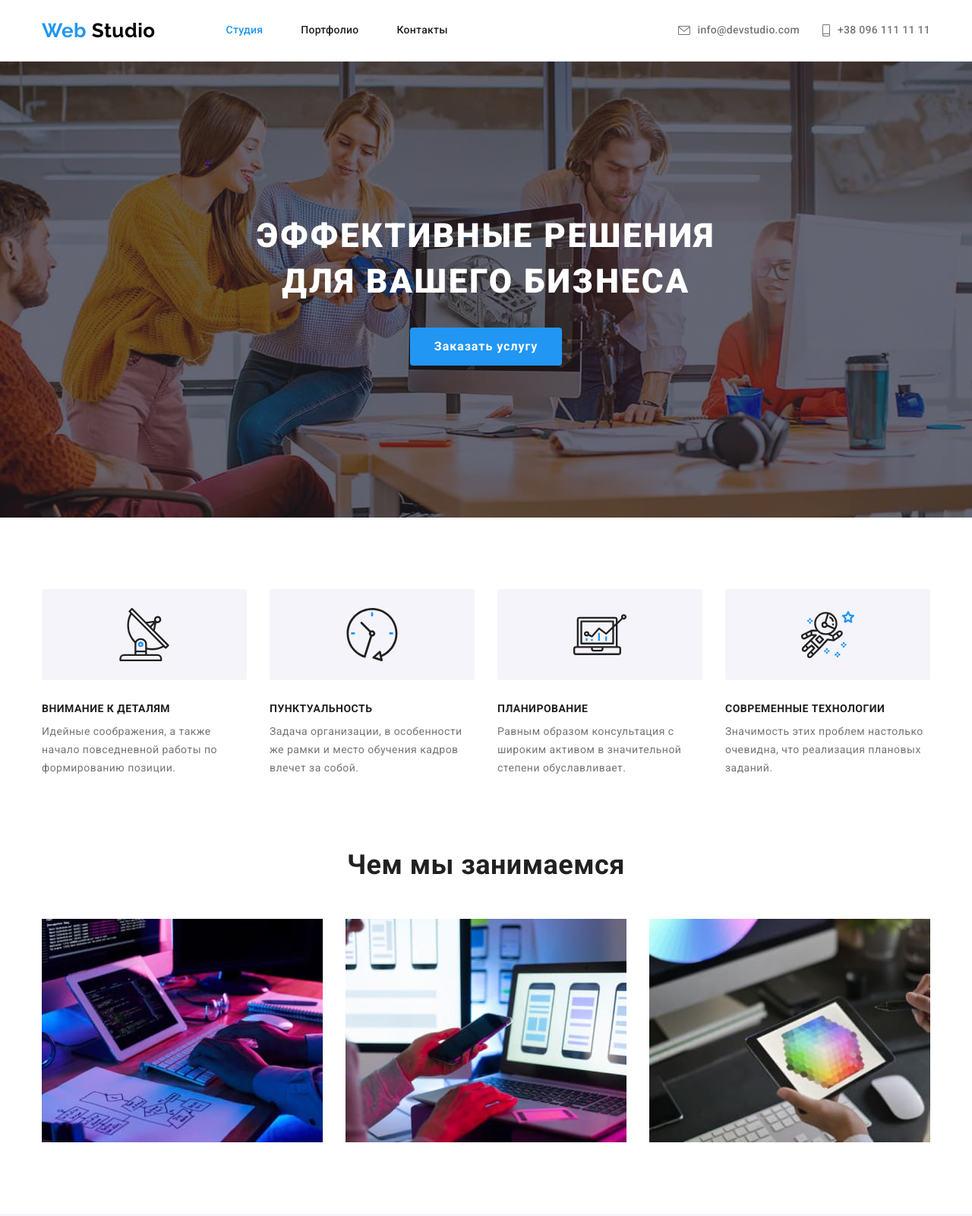
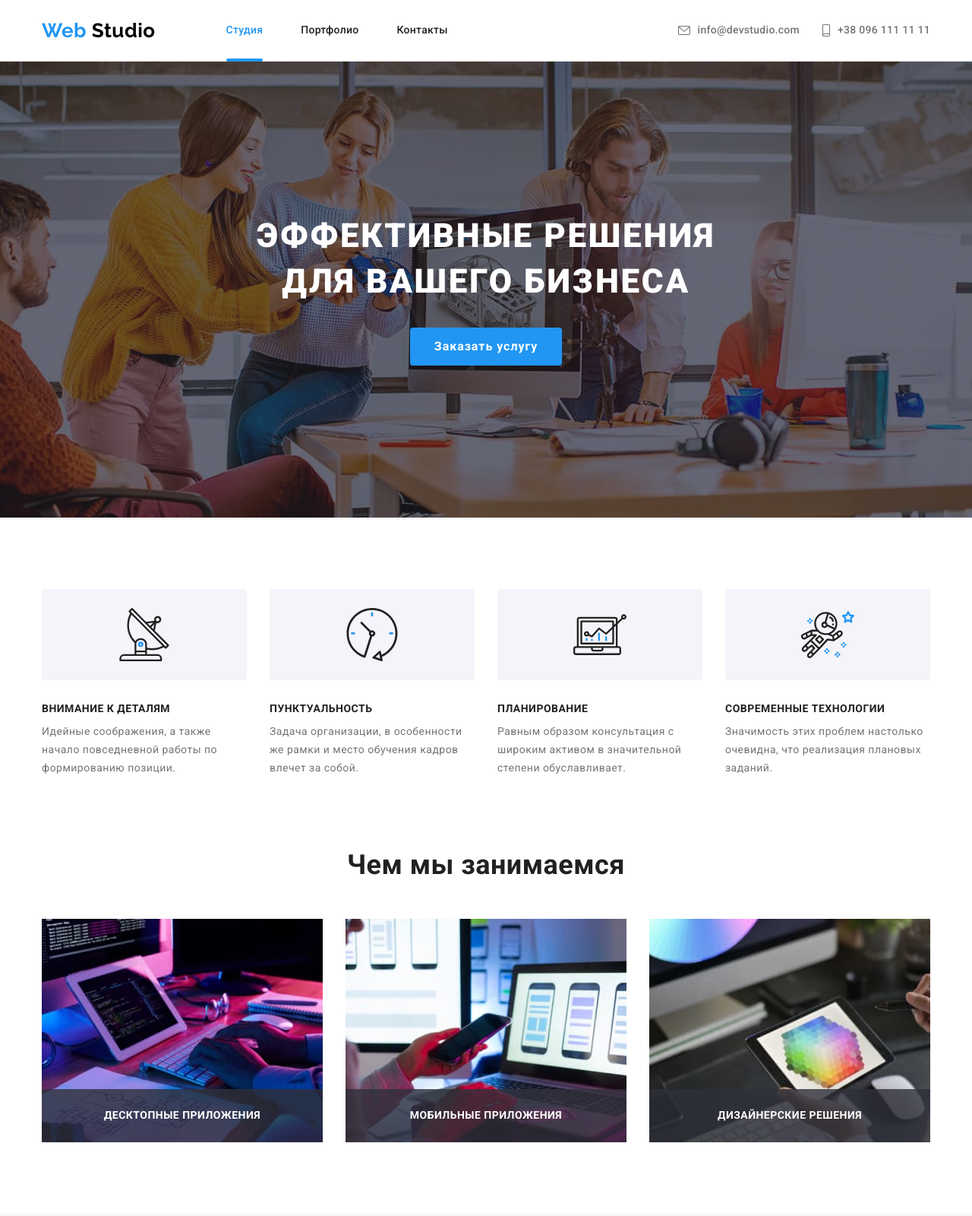
Before and after one commit to ASvitlana/goit-markup-hw-05, a plain HTML site: page index.html in a window 1280 px wide. Shown: the top 1600 px of the page at 76% size. Drawn offline with nearby package versions, Linux system fonts and the light colour scheme.

Commit message:
ДЗ-5, редакция 1

```diff
--- a/css/styles.css
+++ b/css/styles.css
@@ -19,10 +19,6 @@ body {
     padding-left: 15px;
     padding-right: 15px;
     margin: 0 auto;
-    /* margin-left: auto;
-    margin-right: auto;
-    margin-top: 0;
-    margin-bottom: 0; */
     /* outline: 2px solid tomato; */
 }
 
@@ -131,6 +127,22 @@ img {
 .site-nav .nav-link:focus {
     color: var(--blue-color);
 }
+
+.item {
+    position: relative;
+}
+
+.current::after {
+    display: block;
+    position: absolute;
+    content: "";
+    width: 100%;
+    height: 4px;
+    background-color: var(--blue-color);
+    border-radius: 2px;
+    bottom: -1px;
+}
+
 
 /* -------------------Адрес, телефон----------------- */
 
@@ -289,6 +301,26 @@ img {
 
 .section.affeirs {
     padding-top: 0px;
+}
+
+.affeirs-item {
+    position: relative;
+}
+
+.label {
+    position:absolute;
+    bottom: 0;
+    width: 100%;
+    height: 70px;
+    display: flex;
+    align-items: center;
+    justify-content: center;
+    background-color: rgba(47, 48, 58, 0.8);
+    font-weight: 700;
+    font-size: 14px;
+    line-height: 1.14;
+    text-transform: uppercase;
+    color: var(--white-color);
 }
 
 .section.team {
@@ -507,7 +539,42 @@ img {
     line-height: 1.88;
 }
 
+.projects-item {
+    position: relative;
+}
 
+.projects-item::before {
+    content: "Ресурс предлагает комплексные предложения с разным уровнем функционала и сервисов. Все это позволит посетителю получить исчерпывающие сведения о компании или частном лице.";
+    width: 100%;
+    height: 100%;
+    display: flex;
+    position: absolute;
+    background-color: rgba(33, 150, 243, 0.9);
+    text-align: left;
+    align-items: center;
+    padding: 63px 24px;
+    /* font-size: 18px;
+    line-height: 15.6px; */
+    opacity: 0;
+}
+
+.projects-item:hover::before {
+    opacity: 1;
+}
+
+/* .projects-cards {
+    position: relative;
+}
+
+.overlay::before {
+    content: "";
+    width: 100%;
+    height: 100%;
+    display:inline-block;
+    position: absolute;
+    opacity: 0;
+
+} */
 
 
 /* ---------------------------ФУТЕР-------------------------- */
--- a/index.html
+++ b/index.html
@@ -13,14 +13,14 @@
     <link rel="stylesheet" href="./css/styles.css" />
 </head>
 <body>
-<!-- ---------Верхняя линия------- -->
+<!-----------Верхняя линия--------->
     <header class="page-header">
         <div class="container top-line">
             <nav class="main-nav">
                 <a href="./index.html" class="logo-link"><span class="logo-part-one">Web</span> <span class="logo-part-two">Studio</span></a>
                 <ul class="site-nav list">
                     <li class="item">
-                        <a href="./index.html" class="nav-link current">Студия</a>
+                            <a href="./index.html" class="nav-link current">Студия</a>
                     </li>
                     <li class="item">
                         <a href="./portfolio.html" class="nav-link">Портфолио</a>
@@ -46,7 +46,7 @@
         </div>
     </header>
     <main>
-<!-- --------------Шапка---------------- -->
+<!----------------Шапка------------------>
         <section class="section cap">
             <div class="container">
                 <h1 class="cap-tiitle">
@@ -57,7 +57,7 @@
                 </button>
             </div>
         </section>
-<!-- -------------Особенности------------- -->
+<!---------------Особенности--------------->
         <section class="section specialty">
             <div class="container">
                 <h2 class="visually-hidden">Особенности</h2>
@@ -114,7 +114,7 @@
                 </ul>
             </div>
         </section>
-<!-- -------------Чем мы занимаемся---------------- -->
+<!---------------Чем мы занимаемся------------------>
         <section class="section affeirs">
             <div class="container">
                 <h2 class="section-title">
@@ -123,17 +123,26 @@
                 <ul class="affeirs-list list">
                     <li class="affeirs-item">
                         <img src="./images/we_do/box1.jpg" alt="занятие1" />
+                        <p class="label">
+                            Десктопные приложения
+                        </p>
                     </li>
                     <li class="affeirs-item">
                         <img src="./images/we_do/box2.jpg" alt="занятие2" />
+                        <p class="label">
+                            Мобильные приложения
+                        </p>
                     </li>
                     <li class="affeirs-item">
                         <img src="./images/we_do/box3.jpg" alt="занятие3" />
+                        <p class="label">
+                            Дизайнерские решения
+                        </p>
                     </li>
                 </ul>
             </div>
         </section>
-<!-- --------------Наша команда----------------- -->
+<!----------------Наша команда------------------->
         <section class="section team">
             <div class="container">
                 <h2 class="section-title">
@@ -291,7 +300,7 @@
                 </ul>
             </div>
         </section>
-<!-- -------------Постоянные клиенты---------------- -->
+<!---------------Постоянные клиенты------------------>
         <section class="section clients">
             <div class="container">
                 <h2 class="section-title">
```
Also changed, not shown: portfolio.html (+0 -1 lines).
